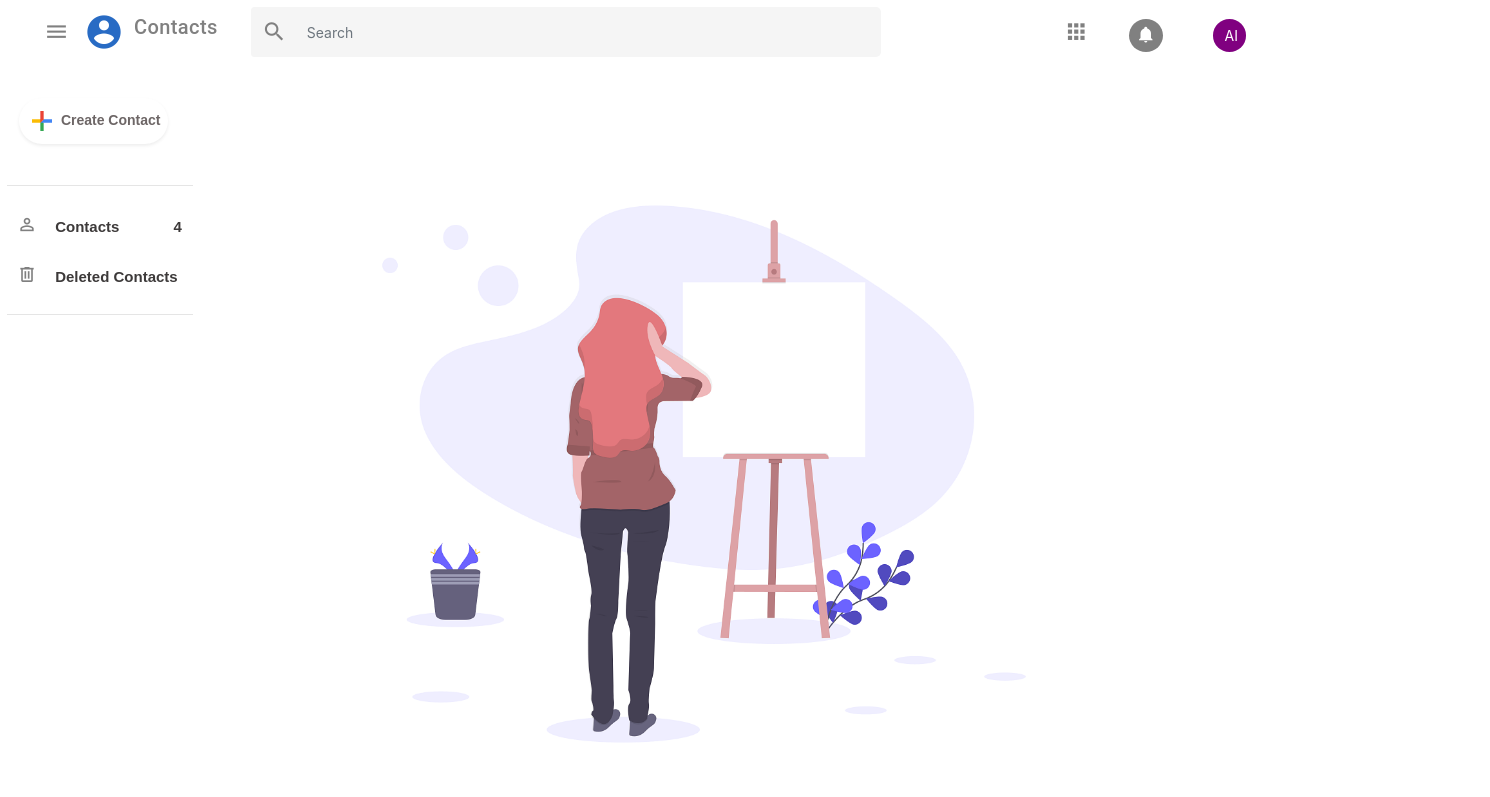
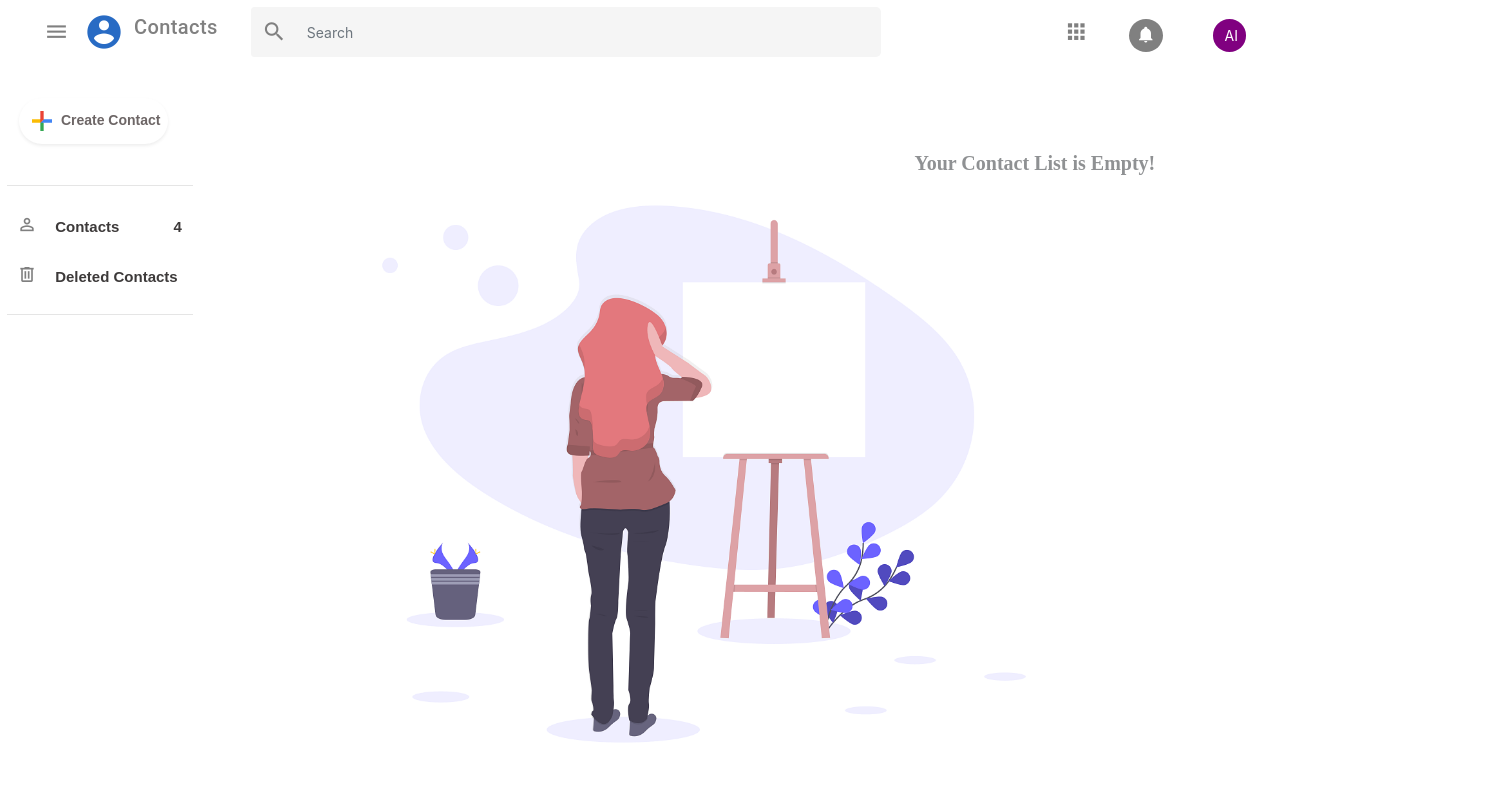
Before and after one commit to anesii/anesi-contacts, a Vue app: page / in a window 1280 px wide. Shown: the top 797 px of the page, 1490 px wide, since content can reach past the window. Built offline with nearby package versions, Linux system fonts and the light colour scheme; what vue-js-modal, vue-resource, vue-tel-input would draw is missing.

Commit message:
made some changes

```diff
--- a/src/components/create.vue
+++ b/src/components/create.vue
@@ -30,7 +30,7 @@
                                 <v-text-field label="Company" v-model="input.company"></v-text-field>
                             </v-flex>
                             <v-flex xs12 sm6 md5>
-                                <v-text-field label="Job Title" v-model="input.jobTilte"></v-text-field>
+                                <v-text-field label="Job Title" v-model="input.jobTitle"></v-text-field>
                             </v-flex>
                             <v-flex xs12 sm6 md1>
                                 <i class="mdi mdi-close-circle-outline" @click="clear" v-if="isIconVisible" data-toggle="popover" data-placement="top" title="Remove" data-content="Popup content"></i>
--- a/src/components/welcome.vue
+++ b/src/components/welcome.vue
@@ -31,8 +31,12 @@
     }
     .text{
         /* text-align: center; */
-        font-family: 'Times New Roman', Times, serif;
-        left:15rem;
-        position: relative;
+        font-family: cursive;
+        bottom:44rem;
+        left: 43rem;
+        position: absolute;
+        font-size: 20px;
+        font-weight: bold;
+        opacity: 0.5;
     }
 </style>
```
